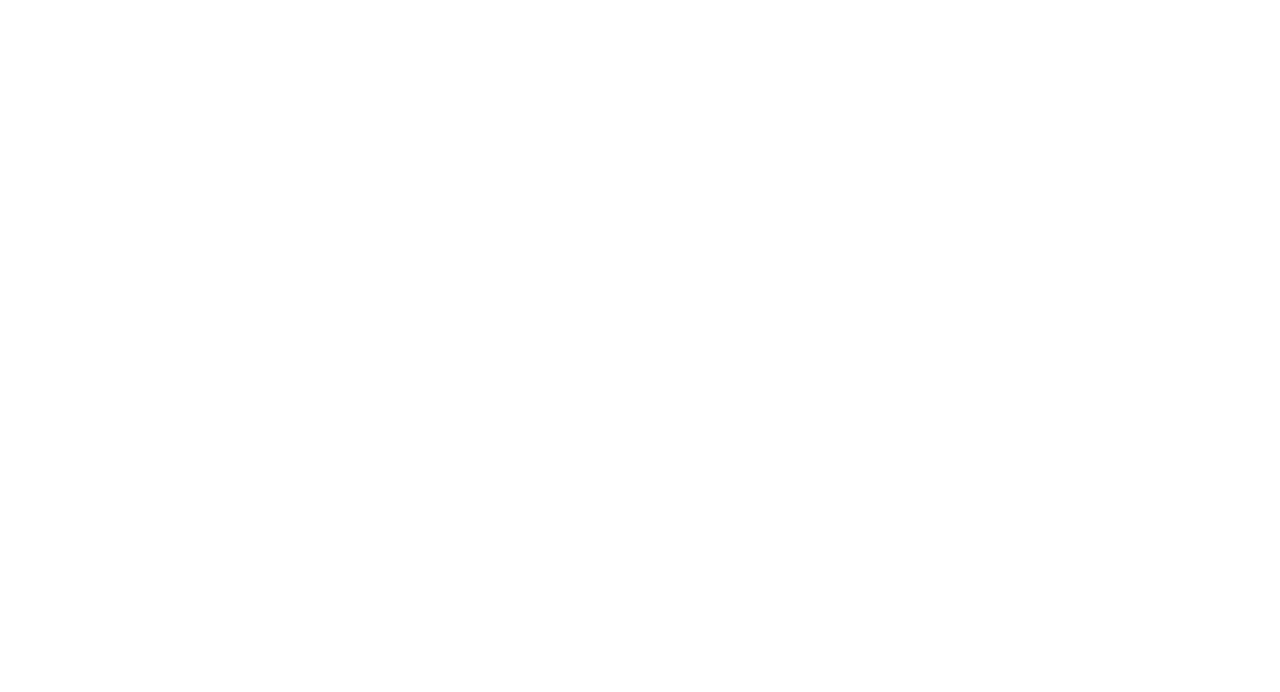
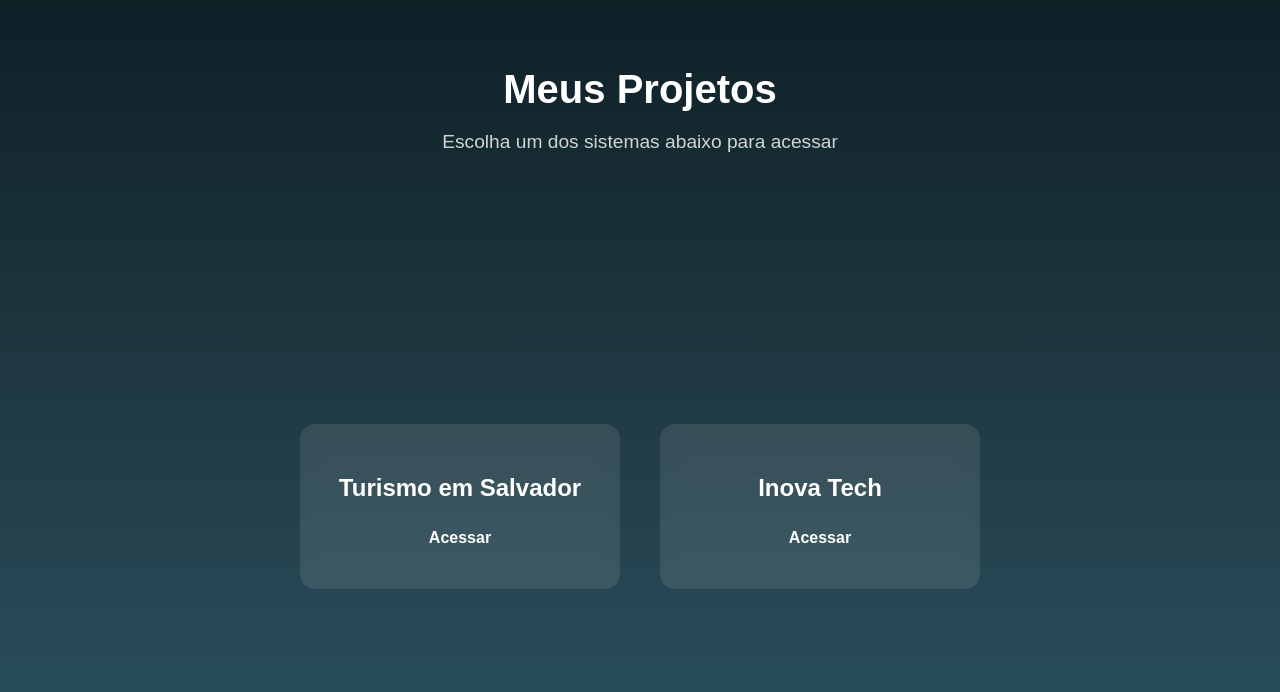
Before and after one commit to nathan-santoss/SENAC-AULAS, a plain HTML site: page Web-UC7/index.html in a window 1280 px wide. Drawn offline with Linux system fonts and the light colour scheme.

Commit message:
:books: att

```diff
--- a/Web-UC7/index.html
+++ b/Web-UC7/index.html
@@ -10,6 +10,7 @@
         body {
             margin: 0;
             font-family: Arial, Helvetica, sans-serif;
+            background: linear-gradient(#0f2027, #203a43, #2c5364);
             color: #ffffff;
             display: flex;
             flex-direction: column;
```
